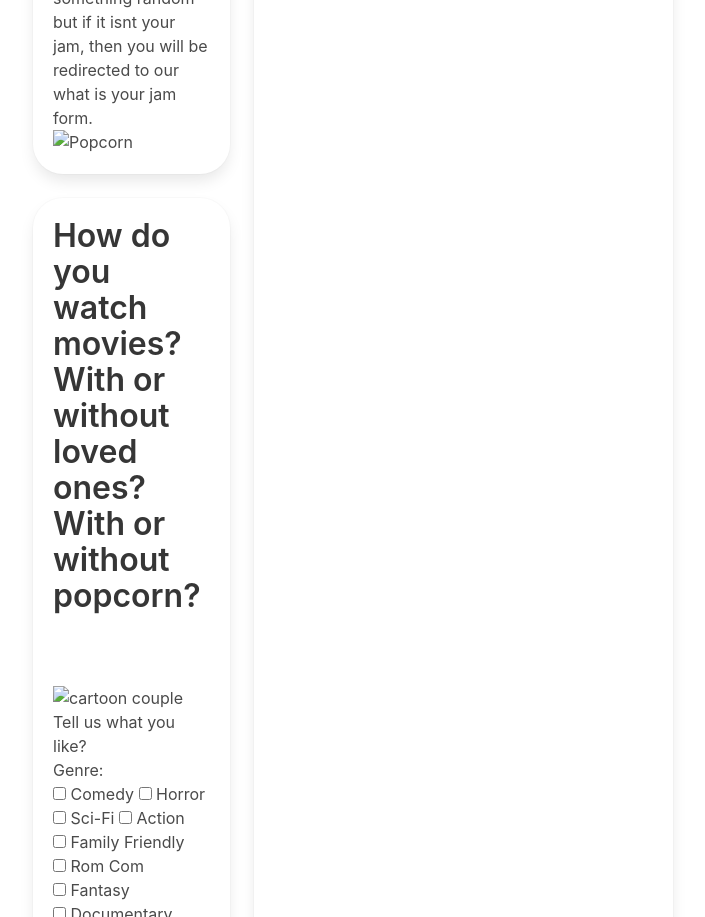
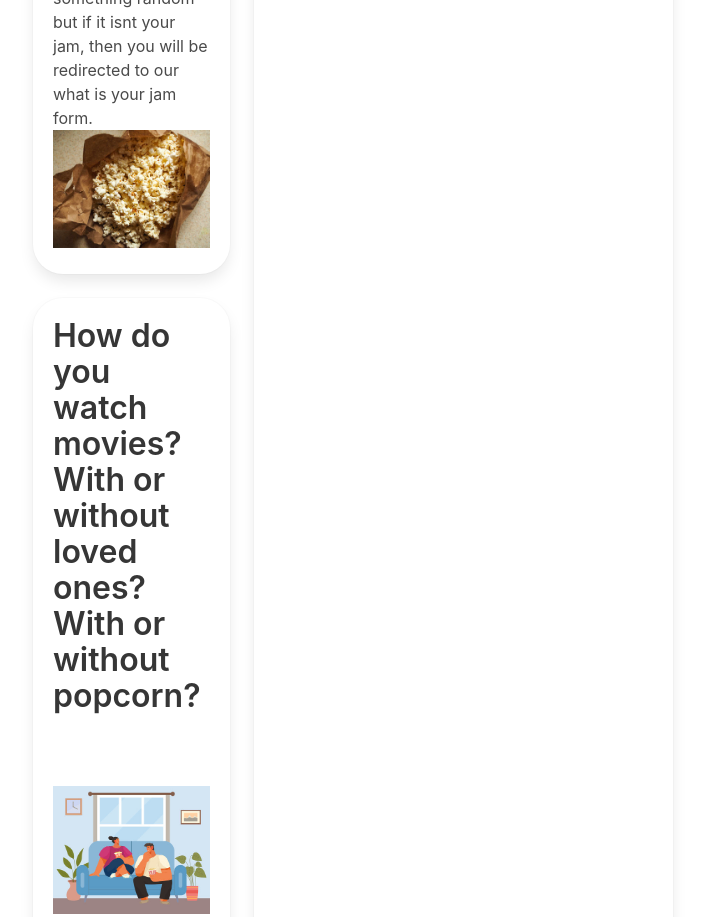
Before and after one commit to jonrushing/group-project-1-what-to-watch, a plain HTML site: page index.html in a window 1280 px wide. Shown: the part 400-1317 px from the top of the page, without its empty margins (287-992 px from the left). Drawn offline with nearby package versions, Linux system fonts and the light colour scheme; files that its build step writes are made by us from their sources; no server answers; files whose address does not match are found by name.

Commit message:
added proper img links

```diff
--- a/index.html
+++ b/index.html
@@ -24,12 +24,12 @@
             that are online when you're ready to settle in, cozy up, and watch a
             movie! Here we choose for you! We will suggest something random but if it isnt your jam, then you will be redirected to our what is your jam form.
           </p>
-          <img src="popcorn.jpg" alt="Popcorn">
+          <img src="./assets/IMGs/popcorn.jpg" alt="Popcorn">
         </div>
         <div class="tile is-child box">
           <p class="title">How do you watch movies? With or without loved ones? With or without popcorn?</p>
            <br><br>
-          <img src="cartoonmoviepic.jpeg" alt="cartoon couple">
+          <img src="./assets/IMGs/cartoonmoviepic.jpeg" alt="cartoon couple">
 
         <h2>Tell us what you like?</h2>
         <form id="jumpToForm">
```
